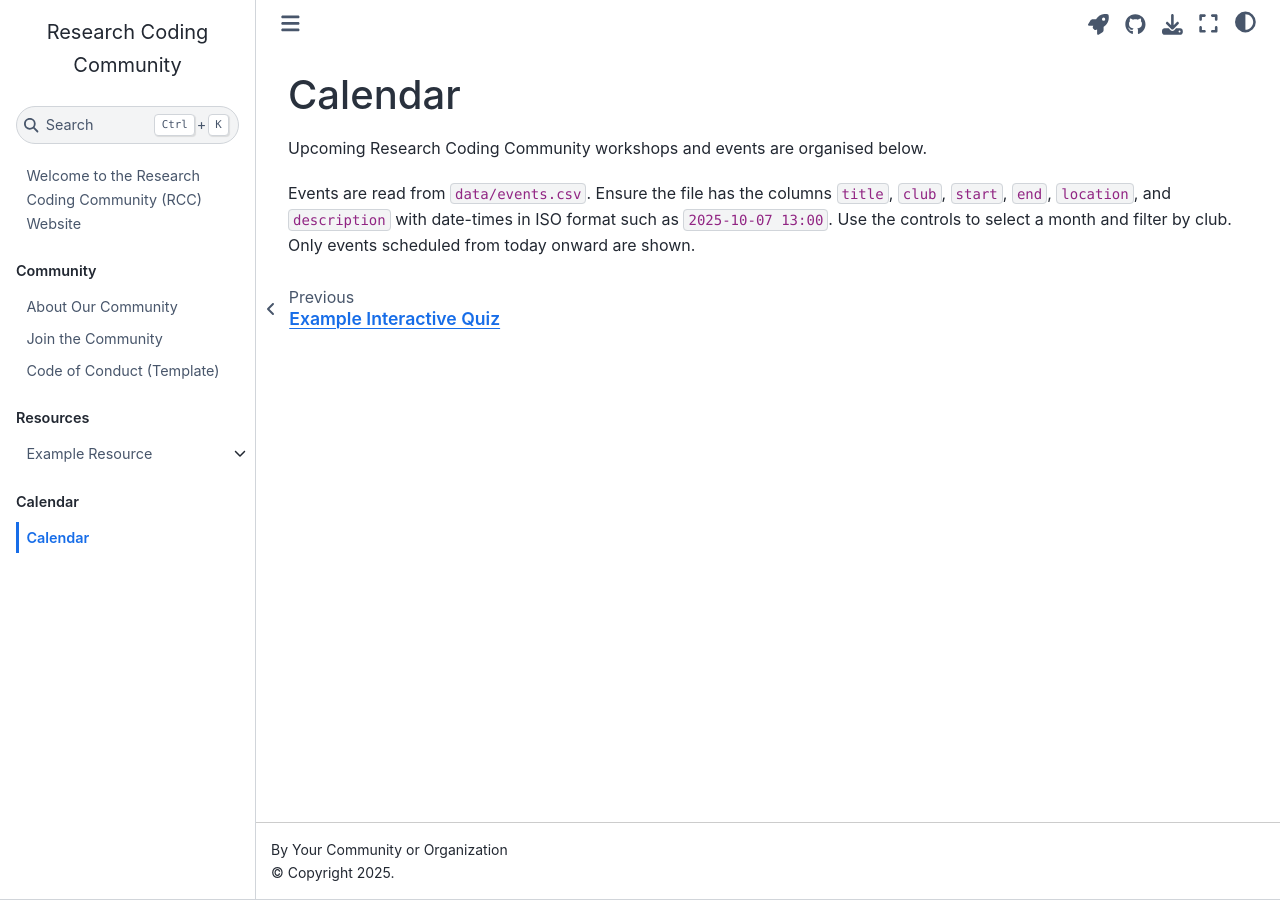
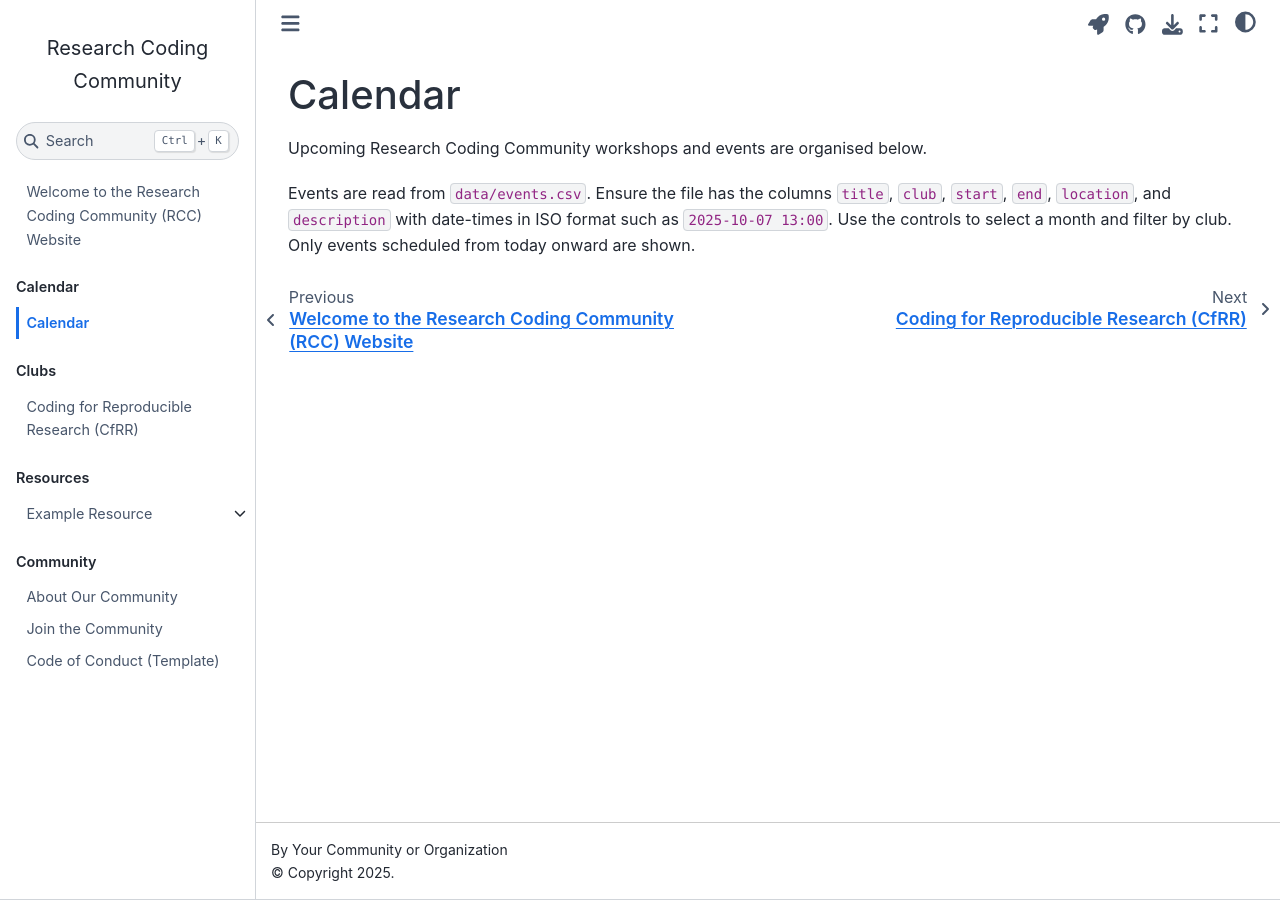
Before and after one commit to coding-for-reproducible-research/Research_Coding_Community, a Jupyter Book: the page built from calendar.ipynb, in a window 1280 px wide. Built offline with Jupyter Book 1.0.4 settings and Sphinx 7.4.7 and the Sphinx Book theme 1.1.4, drawn with Linux system fonts in a browser that asks for light colours; pages that are not in the unit, such as notebooks, are missing from menus; some of the changed lines change nothing that is shown.

Commit message:
Add CfRR Club to website

```diff
--- a/_toc.yml
+++ b/_toc.yml
@@ -4,17 +4,22 @@
 format: jb-book
 root: home_page
 parts:
+  - caption: Calendar
+    chapters:
+      - file: calendar
+  - caption: Clubs
+    chapters:
+      - file: clubs/cfrr
+  - caption: Resources
+    chapters:
+      - file: resources/example_resource/README
+        sections:
+          - file: resources/example_resource/example_lesson
+  - caption: Members
+    chapters:
+      - file: members/directory
   - caption: Community
     chapters:
       - file: community/about
       - file: community/join
       - file: community/code_of_conduct
-
-  - caption: Resources
-    chapters:
-      - file: resources/example_resource/README
-        sections:
-          - file: resources/example_resource/example_lesson
-  - caption: Calendar
-    chapters:
-      - file: calendar
--- /dev/null
+++ b/clubs/cfrr.md
@@ -0,0 +1,88 @@
+# Coding for Reproducible Research (CfRR)
+
+Coding for Reproducible Research (CfRR) is the University of Exeter’s training hub for programming, data science, and reproducible research practice. The programme combines hands-on workshops, open self-study materials, and an active contributor community so that researchers at every career stage can develop the technical skills they need.
+
+- **Mission:** CfRR supports Strategy 2030 by fostering an open, ethical, and reproducible research culture. See the full statement on the [home page](https://coding-for-reproducible-research.github.io/CfRR_Courses/home_page.html).
+- **Who it is for:** All University of Exeter staff, postgraduate researchers, and doctoral students who want to strengthen their coding and analytical practice, whether they have never coded before or are looking to sharpen advanced skills.
+- **How it works:** Attend live workshops, follow curated learning pathways, explore rich self-study modules, and connect with a community of researchers who share good practice.
+- **Contact:** Reach the team via [codingforreproducibleresearch@exeter.ac.uk](mailto:codingforreproducibleresearch@exeter.ac.uk).
+
+---
+
+## Getting Started
+
+1. **Read the orientation guide** – [How to Use This Website](https://coding-for-reproducible-research.github.io/CfRR_Courses/cfrr_program_details/how_to_use_CfRR.html) explains navigation, learning modes, and where to find support.
+2. **Plan your learning** – Browse the [Workshop Schedule and Sign-up](https://coding-for-reproducible-research.github.io/CfRR_Courses/cfrr_program_details/courses_overview.html) page for upcoming sessions and registration links.
+3. **Check your starting point** – Use the [‘Where Is My Understanding?’ quizzes](https://coding-for-reproducible-research.github.io/CfRR_Courses/where_is_my_understanding/homepage_where_is_my_understanding.html) to identify the right course level.
+4. **Follow a pathway** – Select one of the curated [learning pathways](https://coding-for-reproducible-research.github.io/CfRR_Courses/pathways/related_courses.html) that stitch together workshops and self-study material for a specific goal (e.g. Python for data science, R for data wrangling).
+5. **Give feedback** – Share your experience after any activity via [Course Feedback](https://coding-for-reproducible-research.github.io/CfRR_Courses/cfrr_program_details/course_feedback.html) so the programme keeps improving.
+
+---
+
+## Programme Pillars
+
+### 1. Coding Languages
+
+The CfRR language stream takes learners from absolute basics to intermediate practice across several ecosystems. The umbrella page [Coding Languages](https://coding-for-reproducible-research.github.io/CfRR_Courses/programme_information/coding_languages.html) links to the full catalogue.
+
+| Ecosystem | Workshop Overviews | Self-Study Collections |
+|-----------|--------------------|------------------------|
+| **Julia** | [Julia overview](https://coding-for-reproducible-research.github.io/CfRR_Courses/programme_information/julia.html) → [Introduction to Julia](https://coding-for-reproducible-research.github.io/CfRR_Courses/programme_information/intro_to_julia.html) | [Julia course homepage](https://coding-for-reproducible-research.github.io/CfRR_Courses/course_homepages/julia.html) with notebooks such as [variables](https://coding-for-reproducible-research.github.io/CfRR_Courses/individual_modules/introduction_to_julia/variables.html), [control flow](https://coding-for-reproducible-research.github.io/CfRR_Courses/individual_modules/introduction_to_julia/control_flow.html), and [visualisation](https://coding-for-reproducible-research.github.io/CfRR_Courses/individual_modules/introduction_to_julia/visualisation.html). |
+| **Python** | [Python overview](https://coding-for-reproducible-research.github.io/CfRR_Courses/programme_information/python.html) → [Introduction to Python](https://coding-for-reproducible-research.github.io/CfRR_Courses/programme_information/intro_to_python.html) and [Python for Data Analysis](https://coding-for-reproducible-research.github.io/CfRR_Courses/programme_information/python_for_data_analysis.html) | [Python course homepage](https://coding-for-reproducible-research.github.io/CfRR_Courses/course_homepages/python.html) plus in-depth modules covering [NumPy](https://coding-for-reproducible-research.github.io/CfRR_Courses/individual_modules/python_for_data_analysis/Python_NumPy.html), [Pandas](https://coding-for-reproducible-research.github.io/CfRR_Courses/individual_modules/python_for_data_analysis/Python_Pandas.html), [Matplotlib](https://coding-for-reproducible-research.github.io/CfRR_Courses/individual_modules/python_for_data_analysis/Python_Matplotlib.html), and [Scikit-learn](https://coding-for-reproducible-research.github.io/CfRR_Courses/individual_modules/python_for_data_analysis/Python_ScikitLearn.html). |
+| **R** | [R overview](https://coding-for-reproducible-research.github.io/CfRR_Courses/programme_information/R.html) → [Introduction to R](https://coding-for-reproducible-research.github.io/CfRR_Courses/programme_information/intro_to_r.html), [Regression Analysis with R](https://coding-for-reproducible-research.github.io/CfRR_Courses/programme_information/intro_regression_analysis_with_r.html), [Advanced Regression Analysis](https://coding-for-reproducible-research.github.io/CfRR_Courses/programme_information/advanced_regression_analysis_with_r.html), and [Working with Data in R](https://coding-for-reproducible-research.github.io/CfRR_Courses/programme_information/working_with_data_in_r.html). | [R course homepage](https://coding-for-reproducible-research.github.io/CfRR_Courses/course_homepages/R.html) with notebooks on [basic commands](https://coding-for-reproducible-research.github.io/CfRR_Courses/individual_modules/introduction_to_r/basic_commands.html), [manipulating data](https://coding-for-reproducible-research.github.io/CfRR_Courses/individual_modules/introduction_to_r/manipulating_data.html), [plots](https://coding-for-reproducible-research.github.io/CfRR_Courses/individual_modules/introduction_to_r/plots.html), and domain-specific topics such as [mixed effects models](https://coding-for-reproducible-research.github.io/CfRR_Courses/individual_modules/advanced_regression_analysis_with_R/mixed_effects_models.html). |
+| **Unix & Shell** | [Unix overview](https://coding-for-reproducible-research.github.io/CfRR_Courses/programme_information/unix.html) → [Introduction to Unix](https://coding-for-reproducible-research.github.io/CfRR_Courses/programme_information/intro_to_unix.html) | [Unix course homepage](https://coding-for-reproducible-research.github.io/CfRR_Courses/course_homepages/unix.html) and step-by-step notebooks for [navigating files](https://coding-for-reproducible-research.github.io/CfRR_Courses/individual_modules/introduction_to_unix/filedir.html), [finding data](https://coding-for-reproducible-research.github.io/CfRR_Courses/individual_modules/introduction_to_unix/find.html), and [scripting](https://coding-for-reproducible-research.github.io/CfRR_Courses/individual_modules/introduction_to_unix/create.html). |
+
+### 2. Coding Practices and Research Workflows
+
+These courses help researchers design robust, scalable, and collaborative workflows. Explore the [Coding Practices Overview](https://coding-for-reproducible-research.github.io/CfRR_Courses/programme_information/coding_practices.html).
+
+- **Computational Thinking** – Conceptual foundations for algorithmic problem solving, with pathways to self-study ([resources](https://coding-for-reproducible-research.github.io/CfRR_Courses/programme_information/computational_thinking.html)).
+- **High Performance Computing (HPC)** – Understand cluster environments, job schedulers, and parallel paradigms ([intro to HPC](https://coding-for-reproducible-research.github.io/CfRR_Courses/programme_information/intro_to_hpc.html), [parallel computing](https://coding-for-reproducible-research.github.io/CfRR_Courses/programme_information/parallel_computing.html)).
+- **Software Development Best Practices** – Version control, testing, documentation, and reproducibility for research code ([resources](https://coding-for-reproducible-research.github.io/CfRR_Courses/programme_information/software_development_best_practices.html)).
+- **Version Control with Git & GitHub** – Essential to advanced workflows ([introductory course](https://coding-for-reproducible-research.github.io/CfRR_Courses/programme_information/intro_to_version_control.html), [intermediate course](https://coding-for-reproducible-research.github.io/CfRR_Courses/programme_information/intermediate_version_control.html)).
+- **GPU Programming** – Foundations for accelerated computing ([resources](https://coding-for-reproducible-research.github.io/CfRR_Courses/programme_information/gpus.html)).
+
+### 3. Drop-in Support & Community Learning
+
+- **Languages drop-in** and **Practice drop-in** sessions provide informal support ([drop-in overview](https://coding-for-reproducible-research.github.io/CfRR_Courses/programme_information/drop_in.html), [languages drop-in](https://coding-for-reproducible-research.github.io/CfRR_Courses/programme_information/languages_drop_in.html), [practice drop-in](https://coding-for-reproducible-research.github.io/CfRR_Courses/programme_information/practice_drop_in.html)).
+
+### 4. Self-Assessment and Guided Planning
+
+- **Where Is My Understanding?** – Interactive quizzes map your current skill level and recommend next steps ([landing page](https://coding-for-reproducible-research.github.io/CfRR_Courses/where_is_my_understanding/homepage_where_is_my_understanding.html) plus language- and practice-specific quizzes).
+- **Learning Pathways** – Ready-made curricula such as [Python for Data Science](https://coding-for-reproducible-research.github.io/CfRR_Courses/pathways/python_ds.html), [R for Data Science](https://coding-for-reproducible-research.github.io/CfRR_Courses/pathways/r_ds.html), [Research Software Best Practices](https://coding-for-reproducible-research.github.io/CfRR_Courses/pathways/related_courses.html), and more.
+
+### 5. Self-Study Library
+
+- **Course Homepages** offer curated sequences of notebooks and exercises for each discipline (for example, the [Version Control course homepage](https://coding-for-reproducible-research.github.io/CfRR_Courses/course_homepages/version_control.html) and the [High Performance Computing course homepage](https://coding-for-reproducible-research.github.io/CfRR_Courses/course_homepages/high_performance_computing.html)).
+- **Individual Modules** dive into specific skills, with resources for Python, R, Julia, Unix, HPC, software engineering, and markdown production.
+- **Short Courses** compress skills into focused sessions for rapid upskilling ([overview](https://coding-for-reproducible-research.github.io/CfRR_Courses/short_courses/overview.html), [Python short courses](https://coding-for-reproducible-research.github.io/CfRR_Courses/short_courses/python.html), [R short courses](https://coding-for-reproducible-research.github.io/CfRR_Courses/short_courses/r.html)).
+
+### 6. Contribute and Collaborate
+
+CfRR thrives because researchers share improvements and co-deliver workshops:
+
+- Learn how to get involved on the [Contributing](https://coding-for-reproducible-research.github.io/CfRR_Courses/contributing/contributing.html) page.
+- Discover available roles (workshop leader, helper, content developer) in [Roles and Responsibilities](https://coding-for-reproducible-research.github.io/CfRR_Courses/contributing/roles.html).
+- Refer to [Developing a Course Guidance](https://coding-for-reproducible-research.github.io/CfRR_Courses/contributing/developing_a_course.html) if you want to author new materials.
+
+---
+
+## Policies, Accessibility, and Support
+
+- **Code of Conduct** – Expectations for inclusive behaviour during every session ([Code of Conduct](https://coding-for-reproducible-research.github.io/CfRR_Courses/cfrr_program_details/code_of_conduct.html)).
+- **Reporting Mechanism** – How to flag incidents confidentially ([Report Code of Conduct Violations](https://coding-for-reproducible-research.github.io/CfRR_Courses/cfrr_program_details/code_of_conduct_violations.html)).
+- **Accessibility Statement** – Programme commitments and adjustments available on request ([Accessibility Statement](https://coding-for-reproducible-research.github.io/CfRR_Courses/cfrr_program_details/accessibility.html)).
+- **Programme Policies** – Registration rules, waiting lists, and data handling ([Programme Policies](https://coding-for-reproducible-research.github.io/CfRR_Courses/cfrr_program_details/programme_policies.html)).
+- **Licensing & Attribution** – Course materials cite data sources and licences within each module; see [CITATION.cff](CITATION.cff) for how to acknowledge CfRR.
+
+---
+
+## Putting CfRR Into Practice
+
+1. **Pick a focus area.** Do you need foundational coding skills, domain-specific workflows, or advanced reproducibility techniques?
+2. **Assess yourself.** Use the quizzes and pathway recommendations to start in the right place.
+3. **Blend formats.** Combine live workshops, self-study notebooks, and drop-ins to reinforce learning.
+4. **Apply immediately.** Every module includes practical exercises using real research scenarios.
+5. **Share your journey.** Contribute improvements, co-lead sessions, and help grow the community.
+
+Whether you are launching your first data project or scaling an established research programme, CfRR provides the structure, resources, and community to embed reproducibility into everyday practice. Explore the links above, sign up for your next workshop, and become part of the CfRR network.
```
